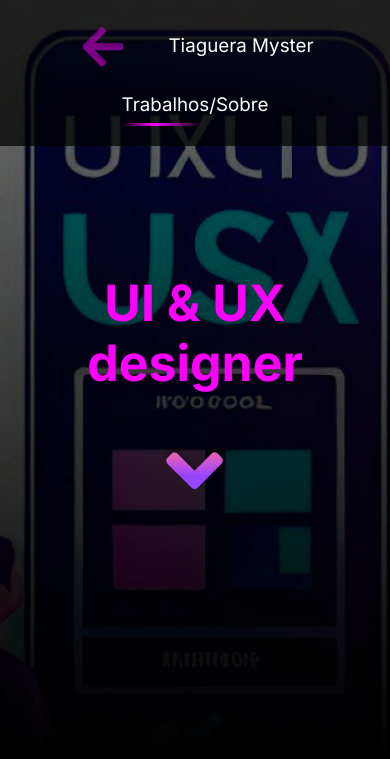
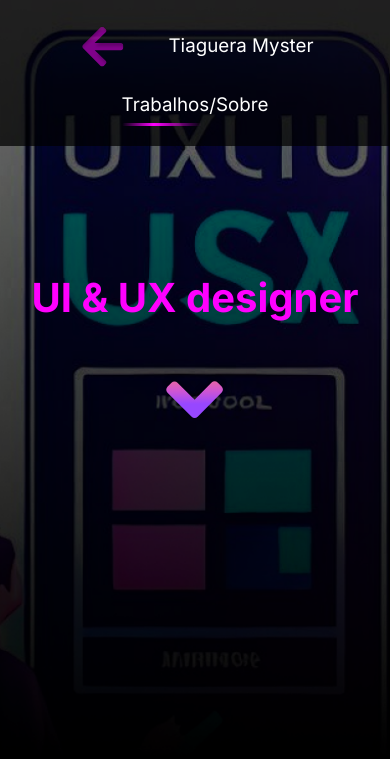
Before and after one commit to GaaraSan01/portfoliotiagueramyster, a Django app: page /projetos/ in a window 390 px wide. Shown: the top 759 px of the page. Run offline with Django 4.2, Linux system fonts and the light colour scheme; data that the repository does not hold is empty.

Commit message:
ajuste title header

```diff
--- a/portifolio/static/styles/portifolio.css
+++ b/portifolio/static/styles/portifolio.css
@@ -153,7 +153,7 @@ header {
         margin-top: 50px;
     }
     .title-header h1{
-        font-size: 5rem;
+        font-size: 4rem;
     }
     .content-cards{
         grid-template-columns: auto;
```
